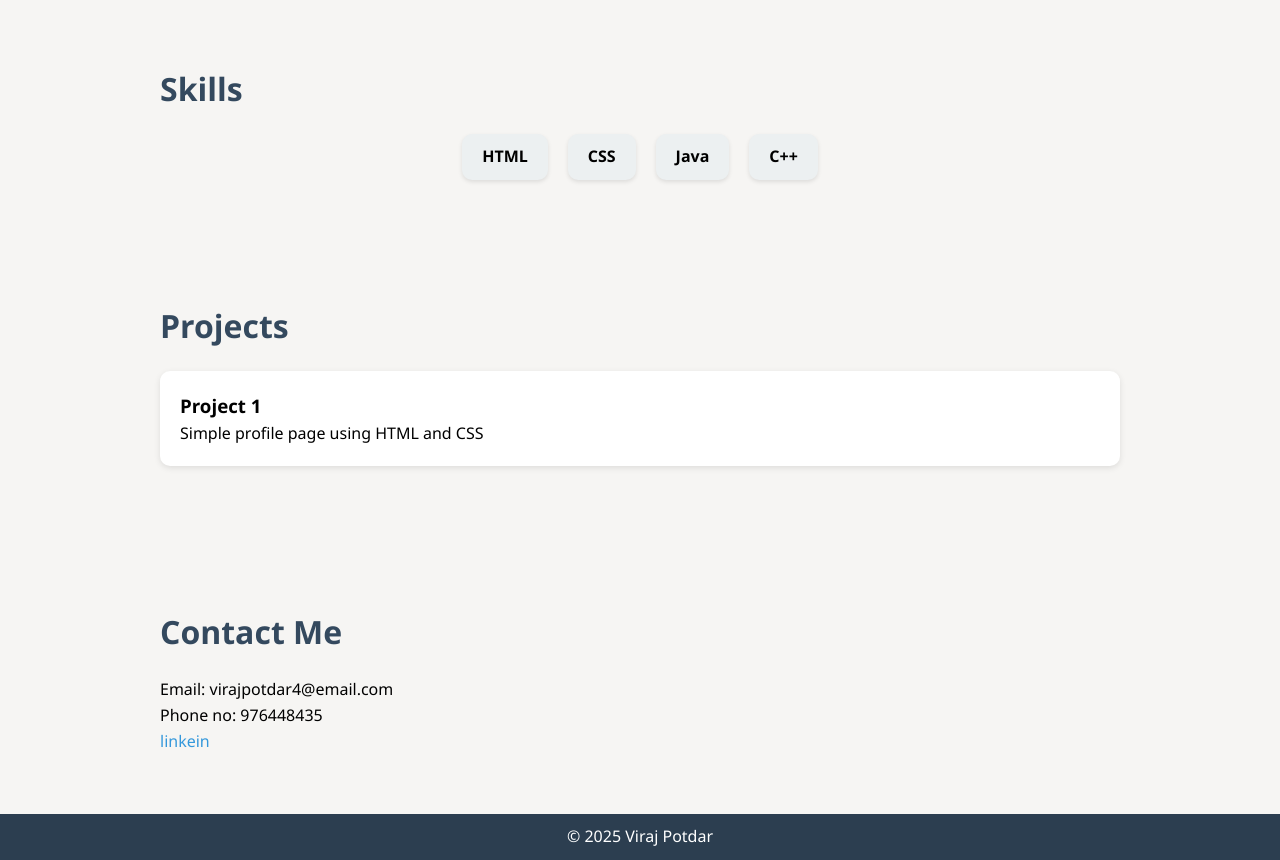
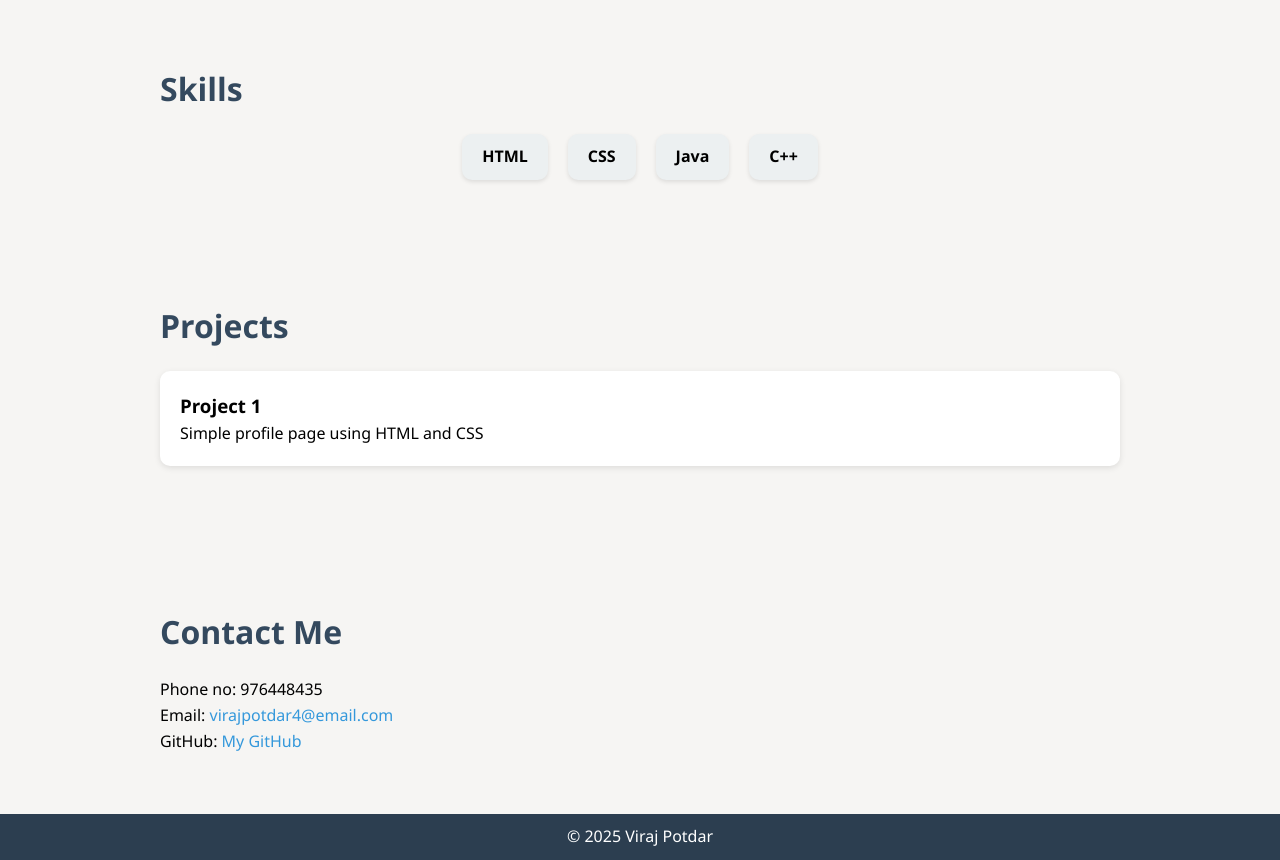
Before and after one commit to Virajpotdar10/viraj-portfolio, a plain HTML site: page index.html in a window 1280 px wide. Shown: the part 639-1499 px from the top of the page. Drawn offline with Linux system fonts and the light colour scheme.

Commit message:
index.html

```diff
--- a/index.html
+++ b/index.html
@@ -23,6 +23,7 @@
     <h2>About Me</h2>
     <p>Hello! I’m Viraj, a passionate web developer in the making.</p>
     <img src="Viraj.jpg">
+
   </section>
 
   <section id="skills">
@@ -45,9 +46,9 @@
 
   <section id="contact">
     <h2>Contact Me</h2>
-    <p>Email: virajpotdar4@email.com</p>
     <p>Phone no: 976448435</p>
-    <p><a href="www.linkein.com/in/viraj-potdar-45230" target="_blank">linkein</a></p>
+    <p>Email: <a href="mailto:virajpotdar4@email.com">virajpotdar4@email.com</a></p>
+    <p>GitHub: <a href="www.linkein.com/in/viraj-potdar-45230" target="_blank">My GitHub</a></p>
   </section>
 
   <footer>
```
